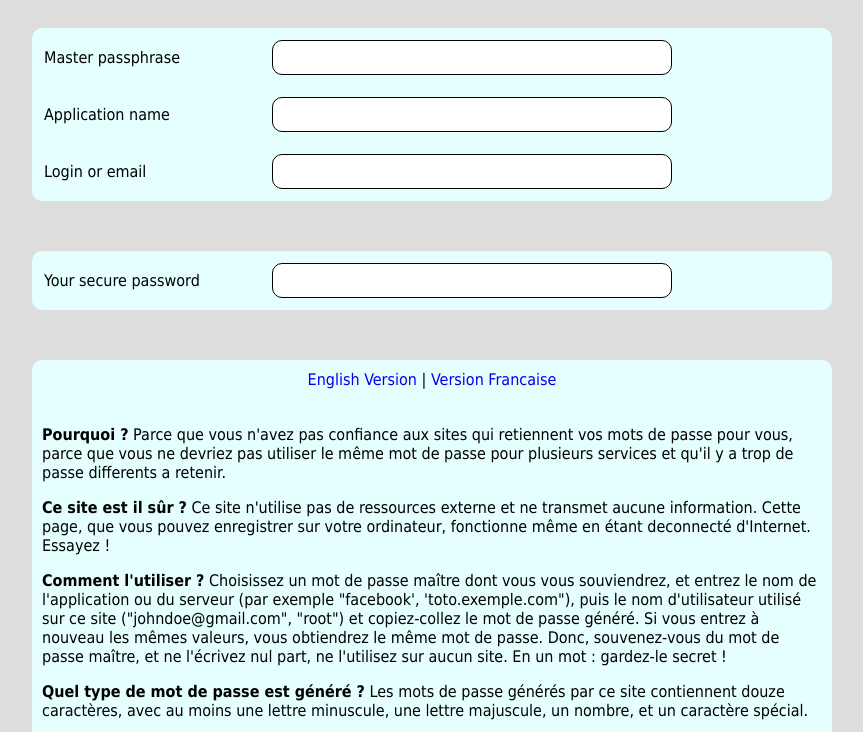
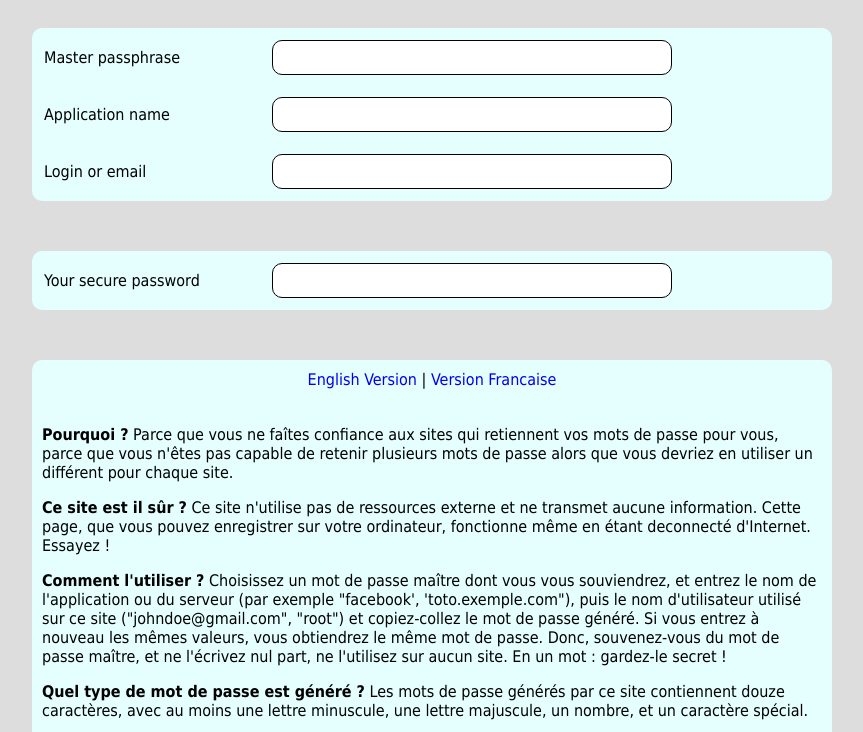
Before and after one commit to ker2x/passgen, a plain HTML site: page index.html in a window 1280 px wide. Both pictures are taken after a click on the link "Version Francaise". Shown: the part 68-800 px from the top of the page, without its empty margins (208-1071 px from the left). Drawn offline with Linux system fonts and the light colour scheme.

Commit message:
minor changes in french translation

```diff
--- a/index.html
+++ b/index.html
@@ -400,10 +400,10 @@ function hide_man() {
 
         <div style="display: none;" id="text_fr">
             <p>
-                <strong>Pourquoi ?</strong> Parce que vous n'avez pas confiance aux sites
-                qui retiennent vos mots de passe pour vous, parce que vous ne devriez pas
-                utiliser le même mot de passe pour plusieurs services et qu'il y a trop
-                de passe differents a retenir.
+                <strong>Pourquoi ?</strong> Parce que vous ne faîtes confiance aux sites
+                qui retiennent vos mots de passe pour vous, parce que vous n'êtes pas capable
+                de retenir plusieurs mots de passe alors que vous devriez en utiliser un
+                différent pour chaque site.
             </p>
 
             <p>
```
